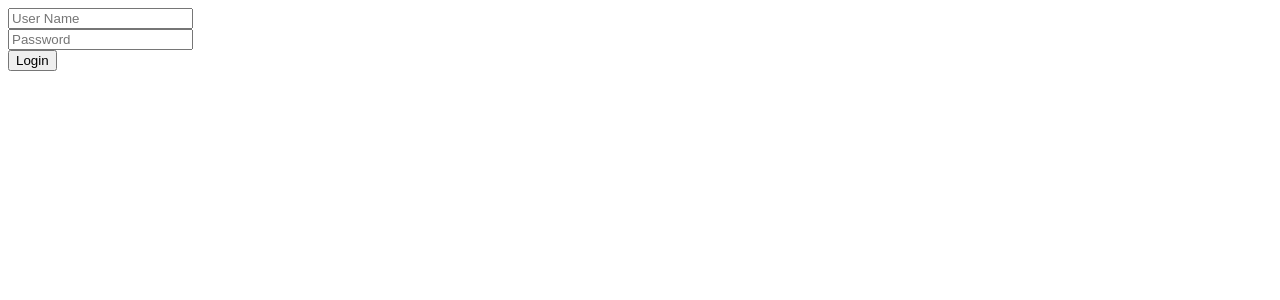
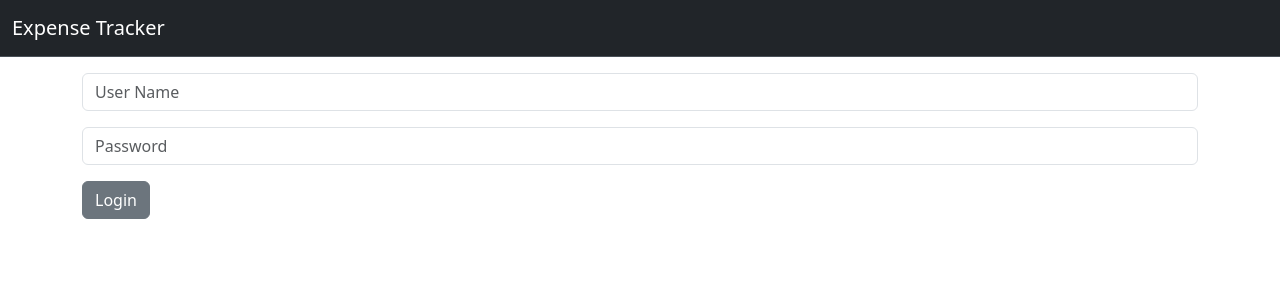
Before and after one commit to ahorner54/CollegeExpenseTracker, a Django app: page /login/ in a window 1280 px wide. Shown: the top 300 px of the page. Run offline with Django 5.2, Linux system fonts and the light colour scheme.

Commit message:
Added navbar logout links and other links if authenticated

```diff
--- a/ExpenseTracker/budget/templates/budget/home.html
+++ b/ExpenseTracker/budget/templates/budget/home.html
@@ -6,7 +6,9 @@
     <h1>Welcome: {{user.username}}</h1>
 
 {% else %}
-    {% include './login.html' %}
+    <div class="container">
+        {% include './login.html' %}
+    </div>
 {% endif %}
 
 {% endblock content%}
--- a/ExpenseTracker/budget/templates/navbar.html
+++ b/ExpenseTracker/budget/templates/navbar.html
@@ -1,9 +1,18 @@
 <nav class="navbar navbar-expand-lg bg-dark border-bottom" data-bs-theme="dark">
   <div class="container-fluid">
-    <a class="navbar-brand" href="{% url 'homepage' %}">Expense Tracker</a>
+    <a class="navbar-brand" href="{% url 'home' %}">Expense Tracker</a>
+    <ul class="navbar-nav">
+    {% if user.is_authenticated %}
+      <li class="nav-item">
+        <a class="nav-link active" href="{% url 'logout' %}">Logout</a>
+      </li>
+    {% else %}
+    {% endif %}
+    </ul>
     <button class="navbar-toggler" type="button" data-bs-toggle="collapse" data-bs-target="#navbarNavDropdown" aria-controls="navbarNavDropdown" aria-expanded="false" aria-label="Toggle navigation">
       <span class="navbar-toggler-icon"></span>
     </button>
+    {% if user.is_authenticated %}
       <div class="collapse navbar-collapse justify-content-end" id="navbarNavDropdown">
         <ul class="navbar-nav">
           <li class="nav-item">
@@ -17,5 +26,6 @@
           </li>
         </ul>
       </div>
+    {% endif %}
   </div>
 </nav>
--- a/ExpenseTracker/budget/views.py
+++ b/ExpenseTracker/budget/views.py
@@ -19,7 +19,7 @@
             messages.success(request, 'Login failed, try again.')
             return redirect('home')
     else:
-        return render(request, 'budget/login.html', {})
+        return render(request, 'budget/home.html', {})
 
 def logout_user(request):
     logout(request)
```
Also changed, not shown: ExpenseTracker/db.sqlite3. Lines whose indentation alone changed are shown as unchanged.
